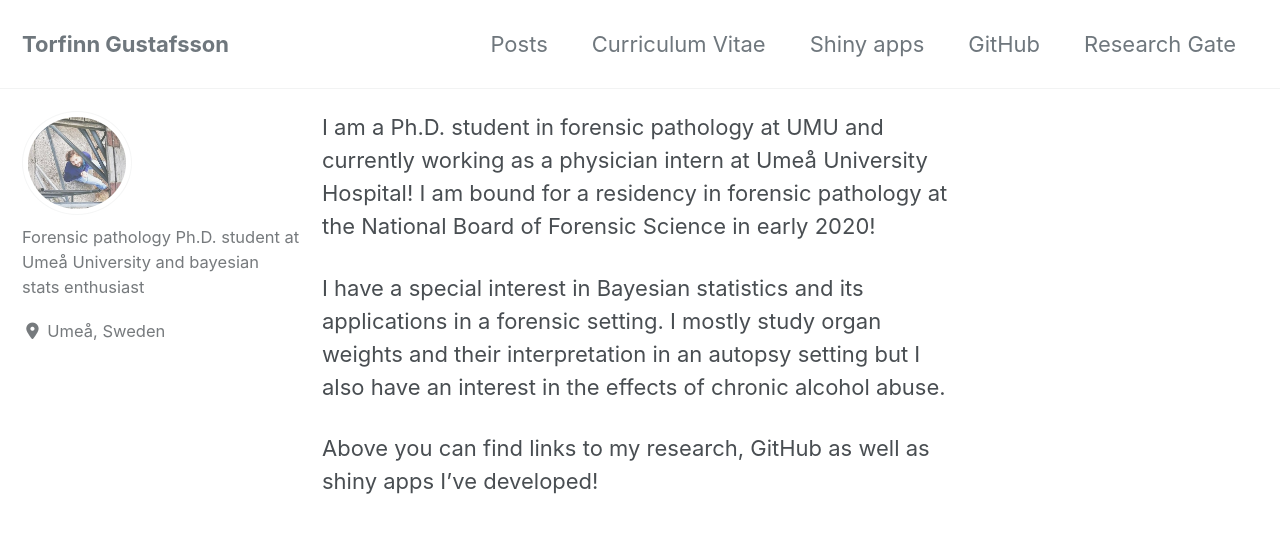
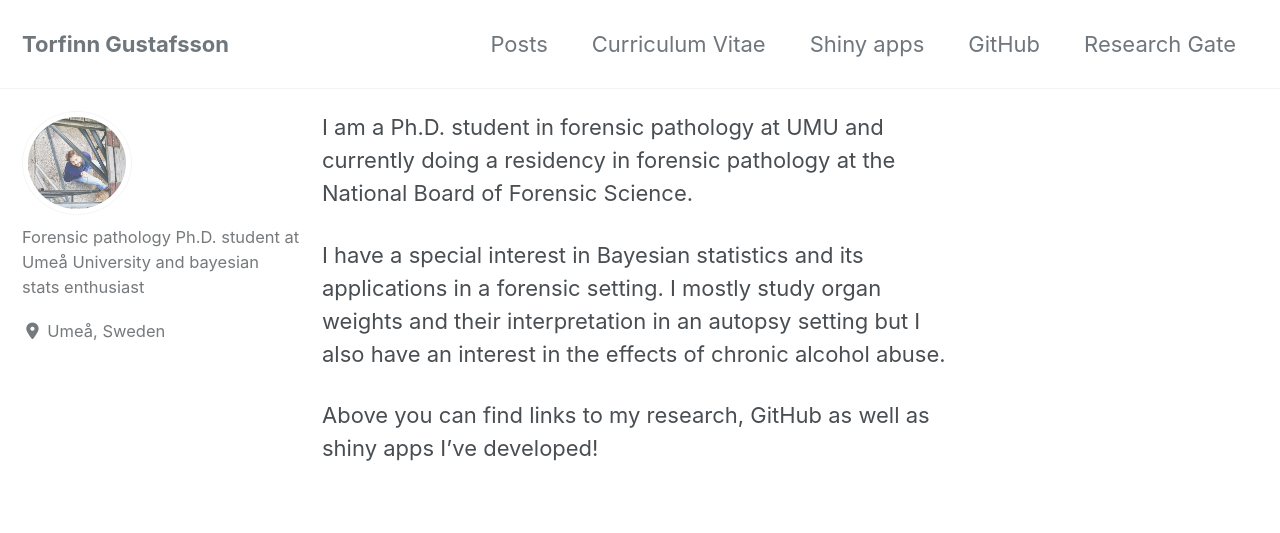
Before and after one commit to torgust/torgust.github.io, a Jekyll site: the page built from _pages/splash.md, in a window 1280 px wide and 900 px high. Shown: the top 533 px of the window. Built offline with Jekyll 4.4.1, drawn with Linux system fonts in a browser that asks for light colours; cached includes are drawn as plain includes; nearby versions of some CDN libraries; the list of posts is cut into pages by our own code.

Commit message:
Change information on splash

```diff
--- a/_pages/splash.md
+++ b/_pages/splash.md
@@ -5,7 +5,7 @@ title:
 permalink: /
 ---
 
-I am a Ph.D. student in forensic pathology at UMU and currently working as a physician intern at Umeå University Hospital! I am bound for a residency in forensic pathology at the National Board of Forensic Science in early 2020!
+I am a Ph.D. student in forensic pathology at UMU and currently doing a residency in forensic pathology at the National Board of Forensic Science.
 
 I have a special interest in Bayesian statistics and its applications in a forensic setting. I mostly study organ weights and their interpretation in an autopsy setting but I also have an interest in the effects of chronic alcohol abuse.
 
```
